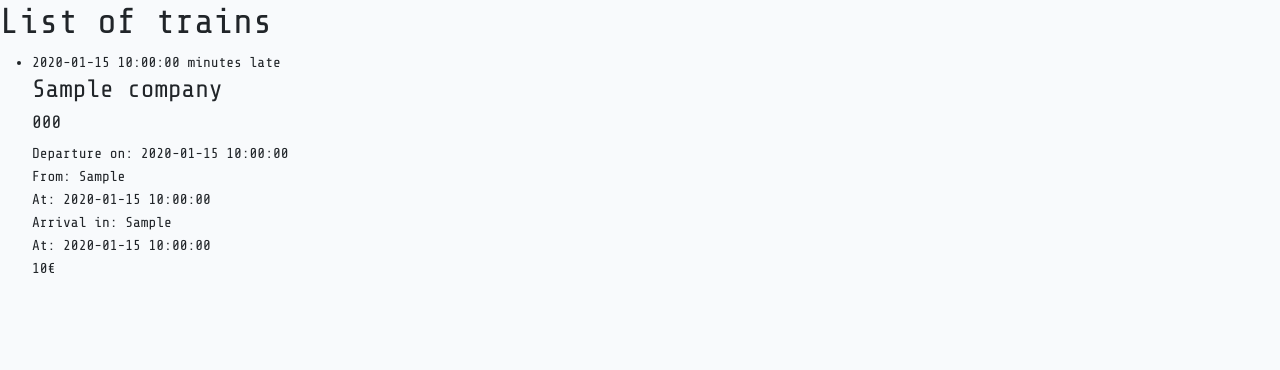
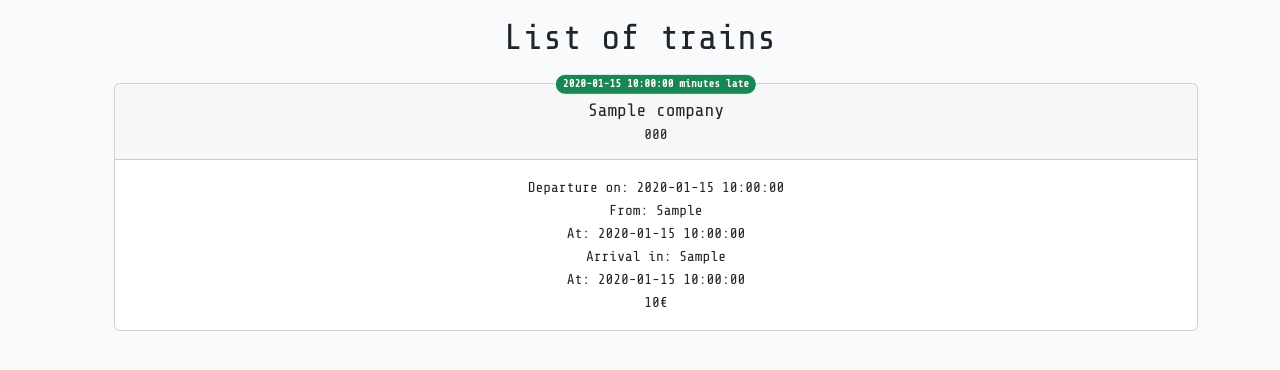
Before and after one commit to FilippoGraziano/laravel-migration-seeder, a Laravel app: template resources/views/home.blade.php in a window 1280 px wide. Shown: the top 370 px of the page. Run offline with Laravel 12, Linux system fonts and the light colour scheme; the template is opened without the code that fills it: most values are stand-ins (such as "Sample title", 1, 10 or a date in 2020); style sheets or scripts are compiled from the project's sources.

Commit message:
add style at the cards of the trains

```diff
--- a/resources/sass/app.scss
+++ b/resources/sass/app.scss
@@ -10,3 +10,7 @@
 body {
     font-family: "Share Tech Mono", monospace;
 }
+
+ul {
+    list-style: none;
+}
--- a/resources/views/home.blade.php
+++ b/resources/views/home.blade.php
@@ -17,25 +17,36 @@
     <title>Trains</title>
 </head>
 
-<body>
-    <h1>List of trains</h1>
+<body class="container">
+    <h1 class="text-center py-3">List of trains</h1>
 
     <ul>
 
         @foreach ($trains as $train)
-            {{ $cancelled = $train->cancelled == 1 ? true : false }}
+            @php
 
-            <li class="{{ $cancelled ? 'bg-danger' : '' }}">
+                $cancelled_train = $train->cancelled == 1 ? true : false;
+                $in_late_train = $train->in_time == 0 ? true : false;
 
-                <span>{{ $cancelled
-                    ? 'This train was cancelled'
+            @endphp
+
+            <li class="{{ $cancelled_train ? 'bg-danger-subtle ' : ($in_late_train ? 'bg-warning-subtle ' : '') }}card text-center mb-3">
+
+                <div class="card-header pt-3{{ $cancelled_train ? ' bg-danger' : ($in_late_train ? ' bg-warning' : '') }}">
+
+                    <h5 class="card-title{{ $cancelled_train ? ' text-light' : '' }}">{{ $train->company }}</h5>
+                    <h6 class="card-subtitle {{ $cancelled_train ? ' text-light ' : ' text-body-secondary ' }} mb-2">{{ $train->train_code }} </h6>
+
+                </div>
+
+                <div class="card-body">
+
+                    <span class="position-absolute top-0 start-50 translate-middle badge rounded-pill border border-light {{ $in_late_train ? 'bg-danger' : 'bg-success' }}">{{ $cancelled_train
+                        ? 'Cancelled'
                         : ($train->in_time == 1
                             ? 'In time'
                             : ($train->late_time .= ' minutes late')) }}
                     </span>
-
-                <h3 class="d-block">{{ $train->company }}</h3>
-                <h5 class="d-block">{{ $train->train_code }} </h5>
 
                     <span class="d-block">Departure on: {{ $train->departure_date }}</span>
                     <span class="d-block">From: {{ $train->departure_station }}</span>
@@ -44,8 +55,10 @@
                     <span class="d-block">Arrival in: {{ $train->arrival_station }}</span>
                     <span class="d-block">At: {{ $train->arrival_time }}</span>
                     <span>{{ $train->price }}€</span>
+                </div>
 
             </li>
+
         @endforeach
 
     </ul>
```
Lines whose indentation alone changed are shown as unchanged.
